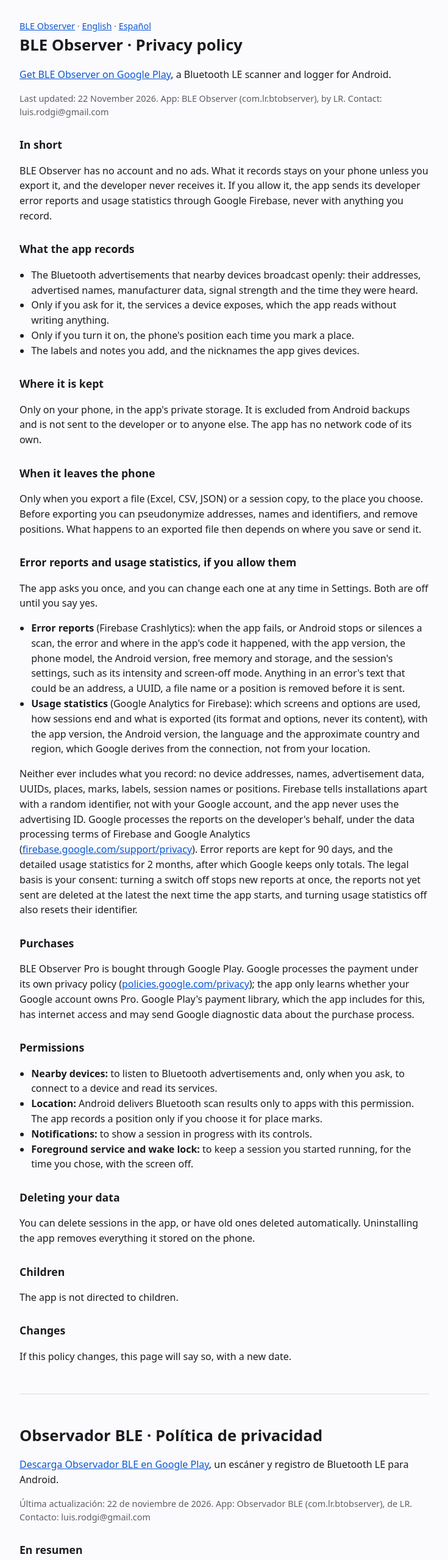
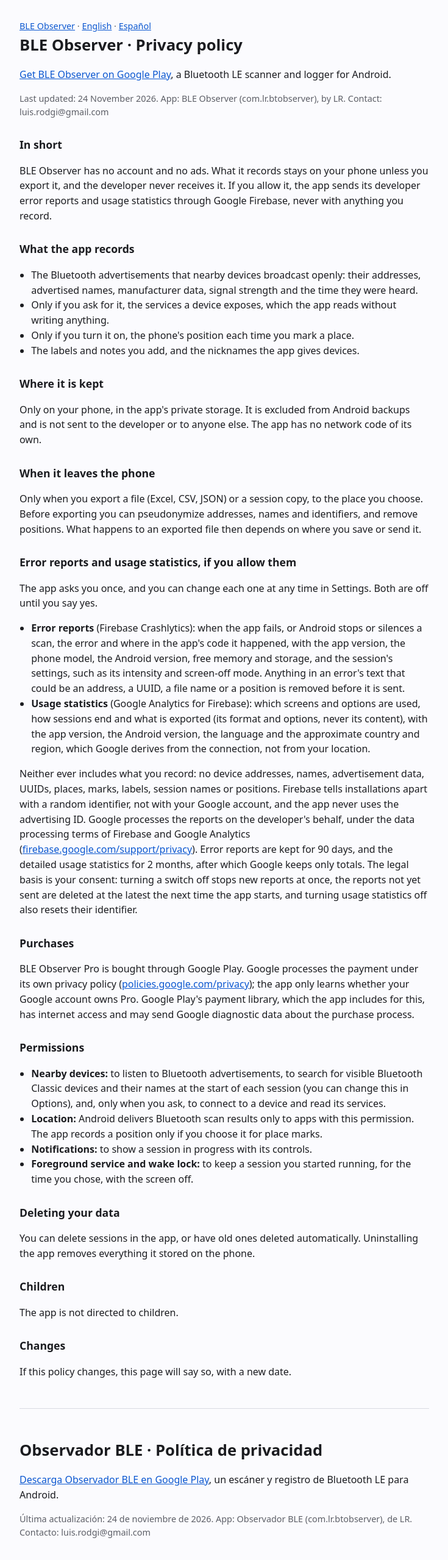
Before and after one commit to zstars/ble-observer-site, a plain HTML site: page privacy/index.html in a window 1280 px wide. Shown: the top 2559 px of the page at 61% size, without its empty margins (272-1007 px from the left). Drawn offline with Linux system fonts and the light colour scheme.

Commit message:
Privacy policy: mention the Bluetooth Classic name search at session start
Co-Authored-By: Claude Opus 5.5 <noreply@anthropic.com>

```diff
--- a/privacy/index.html
+++ b/privacy/index.html
@@ -28,7 +28,7 @@
 <section id="en" lang="en">
 <h1>BLE Observer · Privacy policy</h1>
 <p><a href="https://play.google.com/store/apps/details?id=com.lr.btobserver&amp;hl=en">Get BLE Observer on Google Play</a>, a Bluetooth LE scanner and logger for Android.</p>
-<p class="muted">Last updated: 22 November 2026. App: BLE Observer (com.lr.btobserver), by LR. Contact: luis.rodgi@gmail.com</p>
+<p class="muted">Last updated: 24 November 2026. App: BLE Observer (com.lr.btobserver), by LR. Contact: luis.rodgi@gmail.com</p>
 
 <h2>In short</h2>
 <p>BLE Observer has no account and no ads. What it records stays on your phone unless you export it, and the developer never receives it. If you allow it, the app sends its developer error reports and usage statistics through Google Firebase, never with anything you record.</p>
@@ -60,7 +60,7 @@
 
 <h2>Permissions</h2>
 <ul>
-  <li><strong>Nearby devices:</strong> to listen to Bluetooth advertisements and, only when you ask, to connect to a device and read its services.</li>
+  <li><strong>Nearby devices:</strong> to listen to Bluetooth advertisements, to search for visible Bluetooth Classic devices and their names at the start of each session (you can change this in Options), and, only when you ask, to connect to a device and read its services.</li>
   <li><strong>Location:</strong> Android delivers Bluetooth scan results only to apps with this permission. The app records a position only if you choose it for place marks.</li>
   <li><strong>Notifications:</strong> to show a session in progress with its controls.</li>
   <li><strong>Foreground service and wake lock:</strong> to keep a session you started running, for the time you chose, with the screen off.</li>
@@ -81,7 +81,7 @@
 <section id="es" lang="es">
 <h1>Observador BLE · Política de privacidad</h1>
 <p><a href="https://play.google.com/store/apps/details?id=com.lr.btobserver&amp;hl=es">Descarga Observador BLE en Google Play</a>, un escáner y registro de Bluetooth LE para Android.</p>
-<p class="muted">Última actualización: 22 de noviembre de 2026. App: Observador BLE (com.lr.btobserver), de LR. Contacto: luis.rodgi@gmail.com</p>
+<p class="muted">Última actualización: 24 de noviembre de 2026. App: Observador BLE (com.lr.btobserver), de LR. Contacto: luis.rodgi@gmail.com</p>
 
 <h2>En resumen</h2>
 <p>Observador BLE no tiene cuenta ni anuncios. Lo que graba se queda en tu móvil salvo que lo exportes, y el desarrollador nunca lo recibe. Si lo permites, la app envía a su desarrollador informes de errores y estadísticas de uso a través de Google Firebase, nunca con nada de lo que grabas.</p>
@@ -113,7 +113,7 @@
 
 <h2>Permisos</h2>
 <ul>
-  <li><strong>Dispositivos cercanos:</strong> para escuchar anuncios Bluetooth y, sólo cuando lo pides, conectar con un aparato y leer sus servicios.</li>
+  <li><strong>Dispositivos cercanos:</strong> para escuchar anuncios Bluetooth, buscar aparatos Bluetooth Classic visibles y sus nombres al empezar cada sesión (puedes cambiarlo en Opciones) y, sólo cuando lo pides, conectar con un aparato y leer sus servicios.</li>
   <li><strong>Ubicación:</strong> Android sólo entrega los resultados del escaneo Bluetooth a las apps con este permiso. La app sólo guarda una posición si lo eliges para las marcas de lugar.</li>
   <li><strong>Notificaciones:</strong> para mostrar la sesión en curso con sus controles.</li>
   <li><strong>Servicio en primer plano y bloqueo de suspensión:</strong> para que una sesión que empezaste siga, el tiempo que elegiste, con la pantalla apagada.</li>
```
